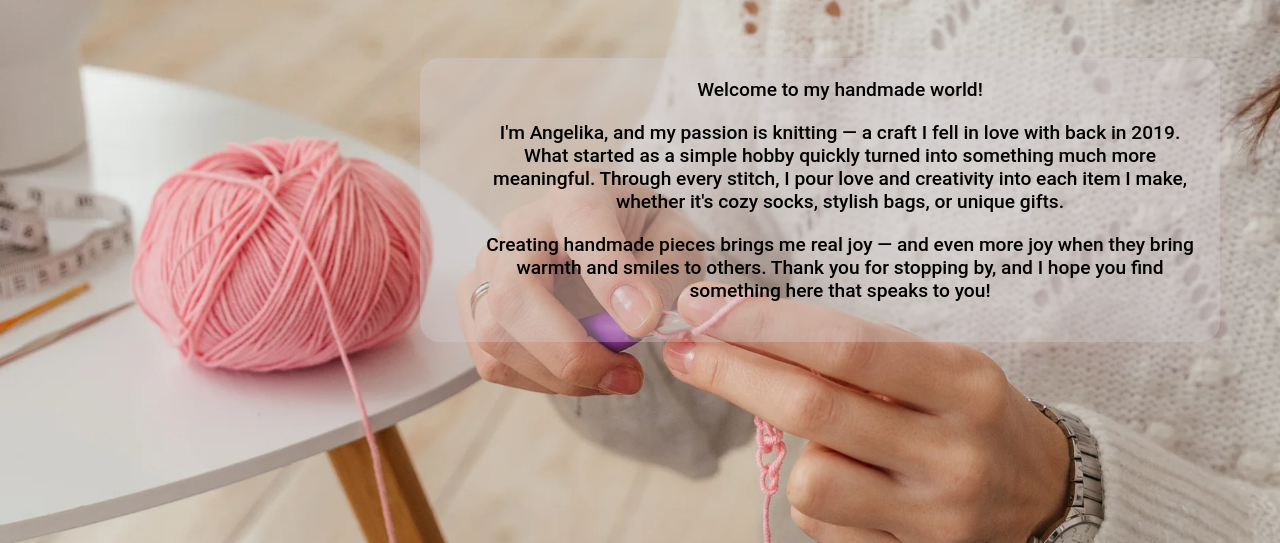
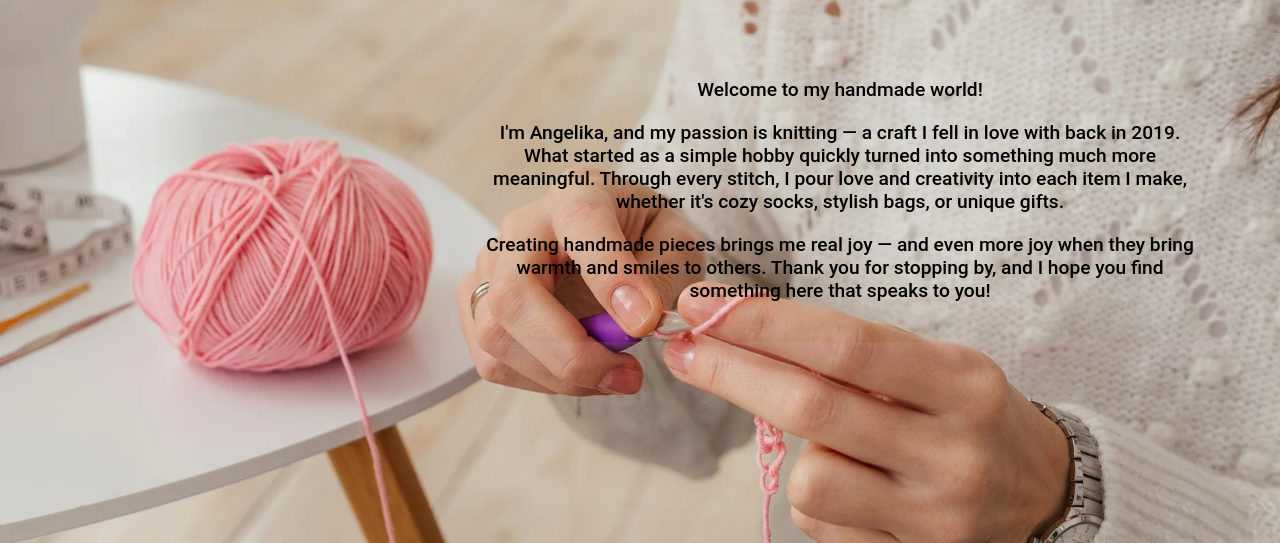
Before and after one commit to SoliDeo1/HandmadeByAngelika, a website: page index.html in a window 1280 px wide. Shown: the part 167-710 px from the top of the page. Drawn offline with nearby package versions, Linux system fonts and the light colour scheme.

Commit message:
backgroundr fixed

```diff
--- a/scss/_main-page.scss
+++ b/scss/_main-page.scss
@@ -15,10 +15,9 @@ body.home {
     z-index: 0;
     font-family: 'Dancing Script', sans-serif;
     color: #4B3B47;
-    background-color: #fdf6f8;
     padding: 0 20px;
-    background-image: url('/IMG_5188.webp');
-        background-size: cover;
+    background-image: url('/images/backgrLika.webp');
+    background-size: cover;
 
     &::before {
         content: "";
@@ -27,7 +26,7 @@ body.home {
         left: 0;
         width: 100%;
         height: 100%;
-
+        // background-image: url('/images/backgrLika.webp');
         /* background: linear-gradient(rgba(255, 255, 255, 0.1), rgba(255, 255, 255, 0.3)), url('/images/knitting-backgr.webp'); */
         // background-color: rgba(0, 0, 0, 0.3);
         // background-blend-mode: darken;
@@ -62,7 +61,8 @@ main {
     /* тёплая тень */
     // border: 2px solid #f3e1e8;
     transition: all 0.3s ease;
-    background-color: rgba(212, 206, 210, 0.4);
+    // background-color: rgba(212, 206, 210, 0.4);
+    // background-image: url(../images/backgrLika.webp);
 
 
 
```
Also changed, not shown: index.html (+0 -5 lines), css/main.css, images/backgrLika.webp (renamed from IMG_5188.webp), images/image-back.png (deleted), 1 other file.
